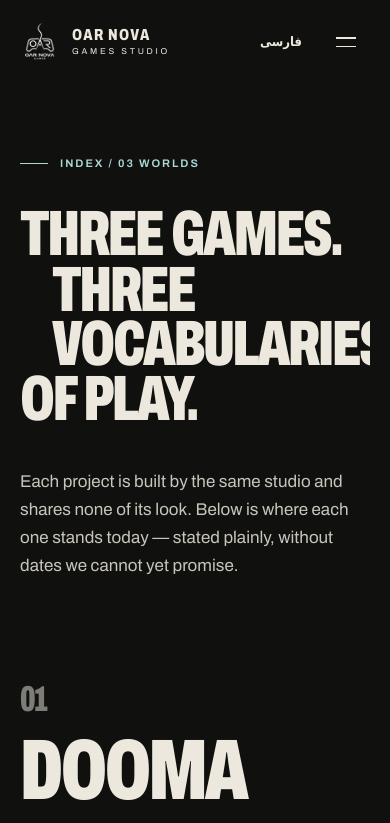
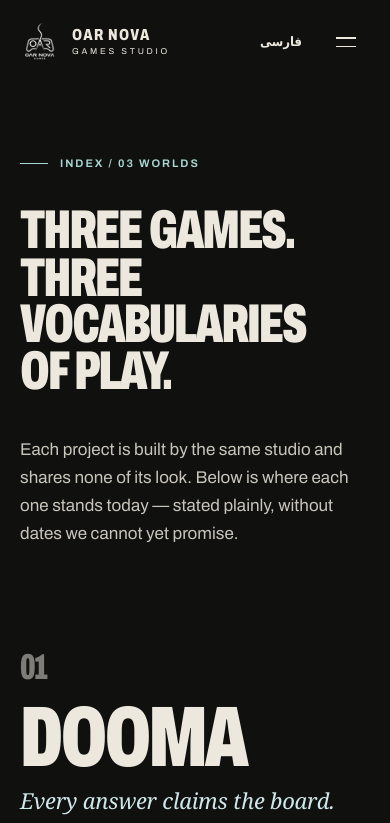
Before and after one commit to OAR-NOVA-Games/oarnova-website, a Nuxt app: page /games in a window 390 px wide. Shown: the top 823 px of the page. Built offline with nearby package versions, Linux system fonts and the light colour scheme.

Commit message:
fix(games): keep the index headline inside narrow phones

```diff
--- a/app/pages/games/index.vue
+++ b/app/pages/games/index.vue
@@ -203,6 +203,13 @@ html[lang='fa'] .name {
   }
 }
 @media (max-width: 767px) {
+  /* "VOCABULARIES" is the longest unbreakable word on the site: size it to the phone width. */
+  .title {
+    font-size: clamp(44px, 14vw, 100px);
+  }
+  .g-line:nth-child(2) {
+    padding-inline-start: 0;
+  }
   .row-inner {
     grid-template-columns: 1fr;
     gap: 20px;
```
